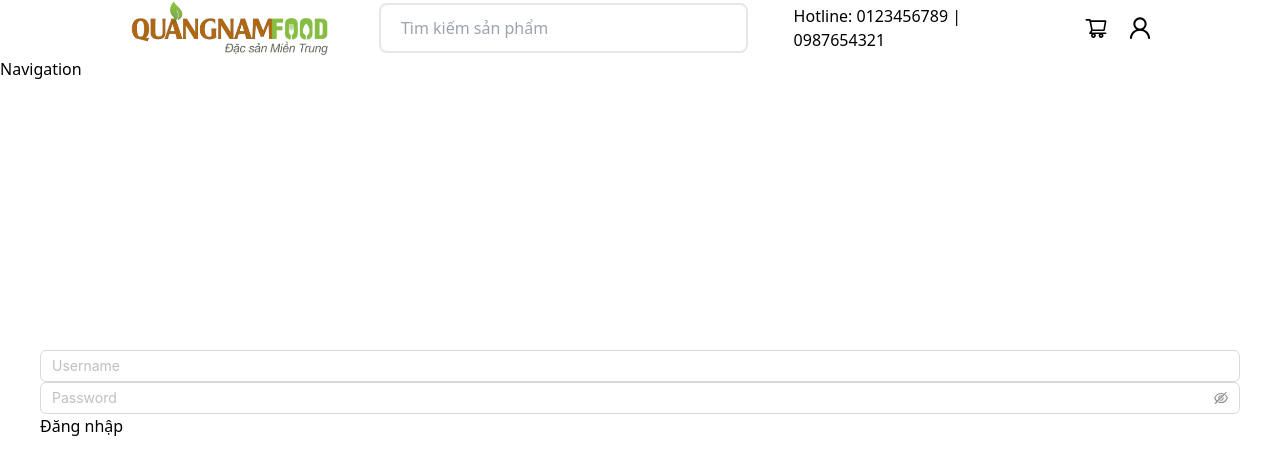
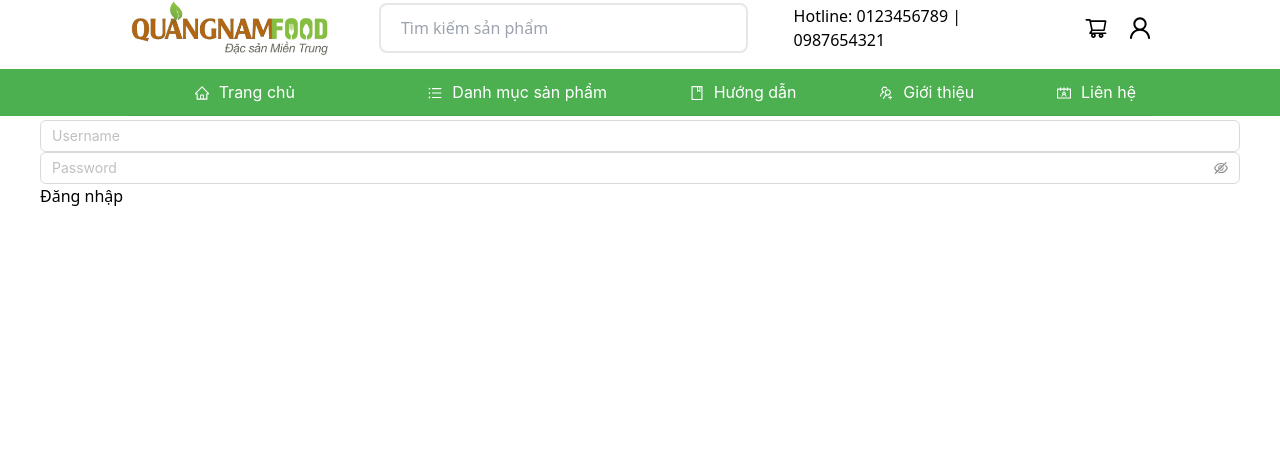
Before and after one commit to Trang-devDX/DATN_FE, a React (Create React App) app: page /login in a window 1280 px wide. Shown: the top 474 px of the page. Built offline with nearby package versions, Linux system fonts and the light colour scheme.

Commit message:
create pages guide,presentation,contact

```diff
--- a/src/App.jsx
+++ b/src/App.jsx
@@ -8,6 +8,9 @@ import Register from "./pages/user/Register";
 import ForgotPassword1 from "./pages/user/ForgotPassword1";
 import ForgotPassword2 from "./pages/user/ForgotPassword2";
 import ForgotPassword3 from "./pages/user/ForgotPassword3";
+import Guide from "./pages/user/Guide";
+import Presentation from "./pages/user/Presentation";
+import Contact from "./pages/user/Contact";
 
 import AuthRoutes from "./roots/AuthRoutes";
 import PrivateRoutes from "./roots/PrivateRoutes";
@@ -25,6 +28,9 @@ function App() {
         <Route path="/" element={<UserLayout />}>
           <Route index element={<Home />} />
           <Route path="cart" element={<Cart />} />
+          <Route path="guidepage" element={<Guide />} />
+          <Route path="presentation" element={<Presentation />} />
+          <Route path="contact" element={<Contact />} />
 
           <Route element={<AuthRoutes />}>
             <Route path="login" element={<Login />}></Route>
--- /dev/null
+++ b/src/assets/css/Navigation.css
@@ -0,0 +1,7 @@
+.menu-wrapper a {
+    color: white !important;
+    font-size: 16px !important;
+}
+.menu-wrapper .ant-menu-item .anticon {
+    color:  white !important;
+}
--- a/src/components/Navigation.jsx
+++ b/src/components/Navigation.jsx
@@ -1,5 +1,79 @@
-export default function Navigation(){
+import React from "react";
+import {
+    HomeOutlined,
+    UnorderedListOutlined,
+    BookOutlined,
+    UsergroupAddOutlined,
+    ContactsOutlined,
+} from "@ant-design/icons";
+import { Menu } from "antd";
+import { useLocation } from "react-router-dom";
+import "../assets/css/Navigation.css";
+
+export default function Navigation() {
+    const items = [
+        {
+            label: (
+                <a href="/" className="no-underline hover:no-underline">
+                    Trang chủ
+                </a>
+            ),
+            key: "/",
+            icon: <HomeOutlined />,
+        },
+        {
+            label: (
+                <a href="/product/1" className="no-underline hover:no-underline">
+                    Danh mục sản phẩm
+                </a>
+            ),
+
+            key: "product",
+            icon: <UnorderedListOutlined />,
+        },
+        {
+            label: (
+                <a href="/guidepage" className="no-underline hover:no-underline">
+                    Hướng dẫn
+                </a>
+            ),
+            key: "guide",
+            icon: <BookOutlined />,
+        },
+        {
+            label: (
+                <a href="/presentation" className="no-underline hover:no-underline">
+                    Giới thiệu
+                </a>
+            ),
+            key: "presentation",
+            icon: <UsergroupAddOutlined />,
+        },
+        {
+            label: (
+                <a href="/contact" className="no-underline hover:no-underline">
+                    Liên hệ
+                </a>
+            ),
+            key: "contact",
+            icon: <ContactsOutlined />,
+        },
+    ];
+    const location = useLocation();
     return (
-        <div>Navigation</div>
-    )
+        <div className="w-full mt-3" style={{ backgroundColor: "#4CAF50" }}>
+            <div className="w-[80%] mx-auto menu-wrapper">
+                <Menu
+                    selectedKeys={[location.pathname]}
+                    mode="horizontal"
+                    items={items}
+                    className="flex justify-between w-full"
+                    key={items.key}
+                    style={{
+                        backgroundColor: "#4CAF50",
+                    }}
+                />
+            </div>
+        </div>
+    );
 }
--- a/src/layouts/UserLayout.jsx
+++ b/src/layouts/UserLayout.jsx
@@ -10,7 +10,7 @@ const UserLayout = () => {
         <Header />
         <Navigation></Navigation>
       </div>
-      <main className="mt-[350px]"><Outlet /></main>
+      <main className="mt-[120px]"><Outlet /></main>
       <Footer />
     </>
   );
--- /dev/null
+++ b/src/pages/user/Contact.jsx
@@ -0,0 +1,5 @@
+export default function Contact() {
+    return(
+        <div>Contact</div>
+    )
+}
--- /dev/null
+++ b/src/pages/user/Guide.jsx
@@ -0,0 +1,5 @@
+export default function Guide() {
+    return(
+        <h1>Hướng dẫn</h1>
+    )
+}
--- a/src/pages/user/Login.jsx
+++ b/src/pages/user/Login.jsx
@@ -34,8 +34,8 @@ export default function Login() {
                     navigate('/admin');
                 }else{
                     navigate('/userprofile');
-                    fetchCart();
-                    fetchNumberOfCart();
+                    // fetchCart();
+                    // fetchNumberOfCart();
                 }
             }
         } catch (error) {
--- /dev/null
+++ b/src/pages/user/Presentation.jsx
@@ -0,0 +1,5 @@
+export default function Presentation() {
+    return(
+        <div>Presentation</div>
+    )
+}
```
